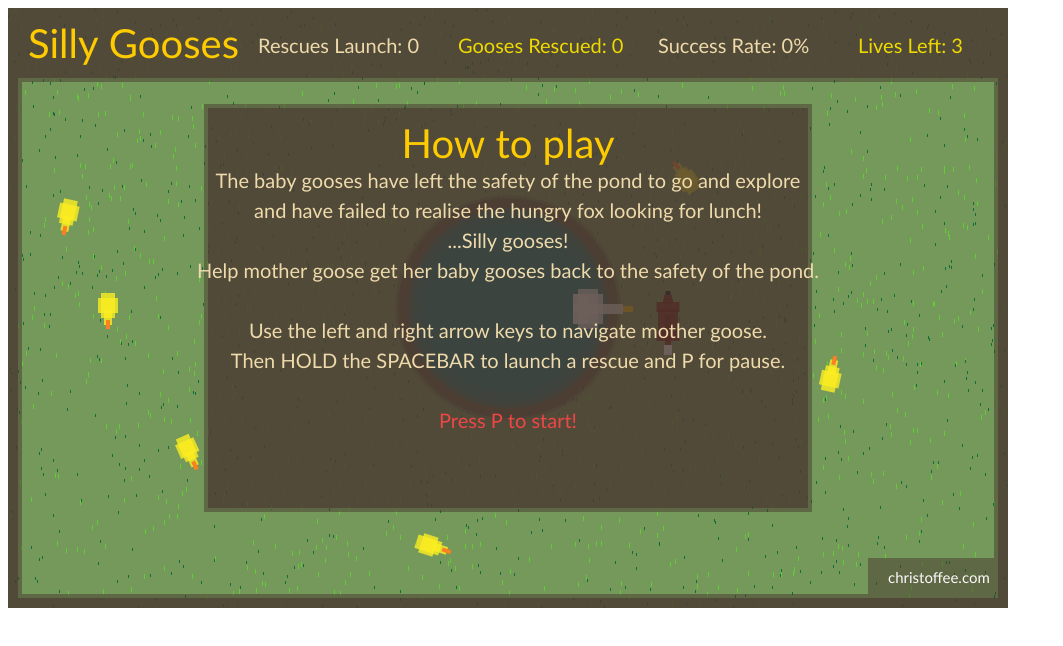
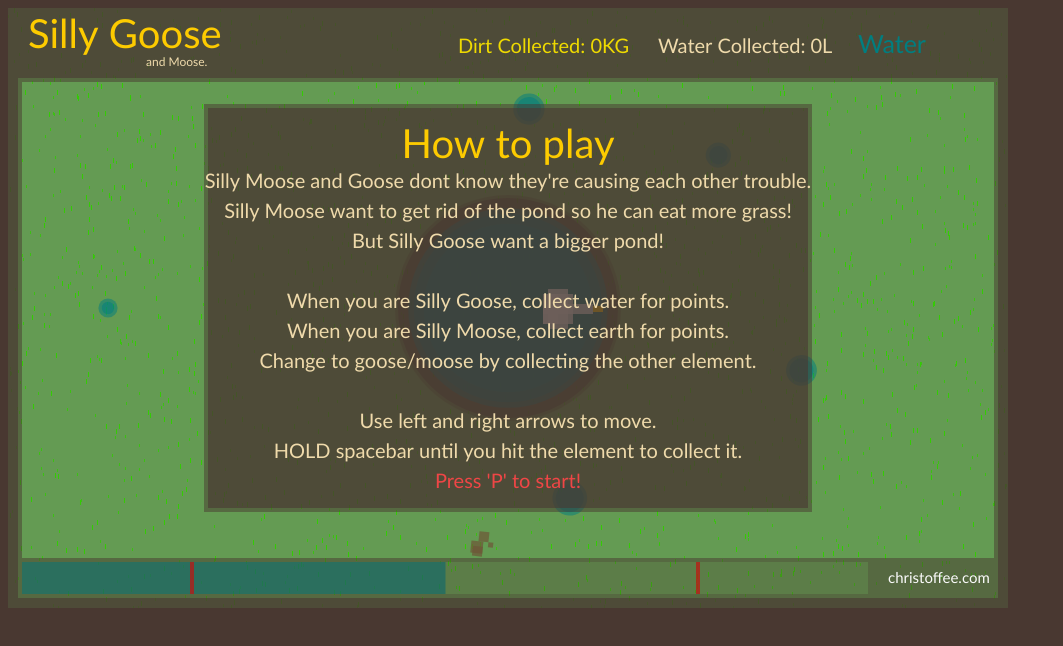
Before and after one commit to christoffee/Silly-Gooses, a plain HTML site: page index.html in a window 1280 px wide. Shown: the whole page, without its empty margins (0-1063 px from the left). Drawn offline with Linux system fonts and the light colour scheme; animation ran at ten frames a second.

Commit message:
change game
silly goose is now silly goose and moose

```diff
--- a/SillyGooses.js
+++ b/SillyGooses.js
@@ -8,53 +8,52 @@ window.requestAnimFrame = (function() {
           function(callback) { window.setTimeout(callback, 1000 / 60); };
 }());
 
-var canvas, context, toggle, canvasWidth, canvasHeight, canvasXCenter, canvasYCenter,
+var canvas, context, canvasWidth, canvasHeight, canvasXCenter, canvasYCenter,
     togglePul = true,
     spaceDown = false,
     gameover = false,
     menu = true,
     pulsate = 0,
+    puddlePulsate = 0,
     gooseLives = 3,
     gooseMove = 0,
     goosePosition = [],
     SillyGooseMaxPosition = [450, 450, 450, 350, 350, 270, 270, 270, 270, 270, 270, 270, 450, 450, 450, 450, 450, 450, 270, 270, 210, 210, 210, 210, 210, 210, 210, 350, 450, 450],
-    duckOut = 70,
+    duckOut = 40,
     rescues = 0,
     gooseRescues = 0,
     gooseRescuesMove = 0,
-    successRate = 0,
-    laserBeam = false,
+    waterSaved = 0,
     foxMove = 0,
     foxPosition = [],
     breadCrumbsArr = [],
     lastPosArr = [100, 100],
     grassArr = [],
-    gooseArr = [],
+    elementArr = [],
     segements = [],
-    motherGHasBaby = false,
+    puddleCollected = false,
+    left = false,
+    right = false,
+    notGoose = false,
     takeaway = -30,
-    gooseDied = false,
     menuAlpha = 1
-    score= 0;
+    score= 0,
+    dirtSaved = 0,
+    level = 1,
+    waterlevel = 100;
 
 function doKeyDown(e) {
     switch (e.keyCode) {
     //Left Arrow
     case 37:
-        if (!spaceDown && duckOut <= 80) {
-            gooseMove -= 1;
-            if (gooseMove === -1) {
-                gooseMove = 29;
-            }
+        if (!gameover) {
+          left = true;
         }
         break;
     //right arrow
     case 39:
-        if (!spaceDown && duckOut <= 80) {
-            gooseMove += 1;
-            if (gooseMove === 30) {
-                gooseMove = 0;
-            }
+        if (!gameover) {
+            right = true;
         }
         break;
     //space bar
@@ -66,11 +65,12 @@ function doKeyDown(e) {
         break;
     // P
     case 80:
+        if(gameover){
+          gameReset();
+        }else{
           menu = !menu;
-        break;
-    // L
-    case 76:
-        laserBeam = !laserBeam;
+        }
+
         break;
     default:
         break;
@@ -79,7 +79,14 @@ function doKeyDown(e) {
 
 function doKeyUp(e) {
     switch (e.keyCode) {
-        //space bar
+    case 37:
+        left = false;
+        break;
+
+    case 39:
+        right = false;
+        break;
+
     case 32:
         spaceDown = false;
         break;
@@ -87,7 +94,7 @@ function doKeyUp(e) {
 }
 
 function createBackgound() {
-    var i, grass, grassColour, grassSize, x, y;
+    var i, grass, grassSize, x, y,toggle;
     for (i = 0; i <= 2000; i += 1) {
         grass = [];
         x = Math.floor(Math.random() * (canvasWidth - 1));
@@ -95,12 +102,12 @@ function createBackgound() {
 
         toggle = !toggle;
         grassSize = toggle ? 3 : 5;
-        grassColour = toggle ? 'rgb(0,104,55)' : 'rgb(100,204,55)';
 
-        grass.push(x, y, grassSize, grassColour);
+        grass.push(x, y, grassSize);
         grassArr.push(grass);
     }
 }
+
 
 function getRandomInt(min, max) {
         do {
@@ -110,9 +117,9 @@ function getRandomInt(min, max) {
               number += 1;
             }
 
-            if (gooseArr[0]) {
-              for (var i = 0; i < gooseArr.length; i++) {
-                  if(number == gooseArr[i][1]){
+            if (elementArr[0]) {
+              for (var i = 0; i < elementArr.length; i++) {
+                  if(number == elementArr[i][1]){
                       exists = true;
                       break;
                   }
@@ -125,21 +132,21 @@ function getRandomInt(min, max) {
 function getRandomGooseInt(min, max) {
 
     var range = max - min + 1;
-      range = range / 10,
+      range = range / 20,
       number = Math.floor(Math.random() * (range));
-
-    return (number * 10) + min;
+    return (number * 20) + min;
 }
 
-function createSillyGooses() {
-    var i, gooses, randomSeg, x;
+function createPuddles() {
+    var i, puddle, randomSeg, x,elementLevel;
     for (i = 0; i < 6; i += 1) {
-        gooses = [];
+        puddle = [];
         randomSeg = getRandomInt(0,29);
         x = getRandomGooseInt(200,SillyGooseMaxPosition[randomSeg]);
+        elementLevel = getRandomInt(5, 25);
 
-        gooses.push(x,randomSeg);
-        gooseArr.push(gooses);
+        puddle.push(x,randomSeg,elementLevel);
+        elementArr.push(puddle);
     }
 }
 
@@ -175,7 +182,7 @@ function init() {
     canvasYCenter = canvasHeight / 2;
 
     createBackgound();
-    createSillyGooses();
+    createPuddles();
     getSegements();
 }
 
@@ -186,6 +193,7 @@ function drawSegment () {
         y = 0,
         w = 200,
         h = 1;
+
 
     for (var arr in segements) {
         for (var i = 0; i < segements[arr].length; i++) {
@@ -204,137 +212,172 @@ function drawSegment () {
     }
 }
 
-function drawSillyGooses () {
-    var y = -5,
+function drawElement () {
+    var y = 0,
         w = 20,
-        h = 15;
+        h = 15,
+        randomSeg;
 
-    for (var i = 0; i < gooseArr.length; i++) {
-        var r = segements[ gooseArr[i][1] ][0],
-            x = gooseArr[i][0];
+    for (var i = 0; i < elementArr.length; i++) {
 
+      var r = segements[ elementArr[i][1] ][0],
+            x = elementArr[i][0],
+            elementLevel = elementArr[i][2];
+
+
+        if(elementLevel > 3){
+          elementLevel -= 0.1;
+          elementArr[i][2] = elementLevel;
+        }else{
+          randomSeg = getRandomInt(0,29);
+          x = getRandomGooseInt(200,SillyGooseMaxPosition[randomSeg]);
+          elementArr[i][0] = x;
+          elementArr[i][1] = randomSeg;
+          elementArr[i][2] = getRandomInt(5, 25);
+
+          r = segements[ elementArr[i][1] ][0];
+          x = elementArr[i][0];
+          elementLevel = elementArr[i][2];
+        }
+
+      if(i == elementArr.length-1){
+        if(!notGoose){
+          dirt(x, y, r, elementLevel, puddlePulsate);
+        }else{
+          puddle(x, y, r, elementLevel, puddlePulsate);
+        }
+      }else{
+        if(notGoose){
+          dirt(x, y, r, elementLevel, puddlePulsate);
+        }else{
+          puddle(x, y, r, elementLevel, puddlePulsate);
+        }
+      }
+    }
+}
+
+function puddle (x, y, r, elementLevel, puddlePulsate) {
   context.save();
   context.translate(canvasXCenter, canvasYCenter);
   context.rotate(r);
-        context.fillStyle = "rgba(252,238,33,0.8)";
   context.beginPath();
-        context.fillRect(x,y, w, h);
-        context.fillRect(x+3,y-5, w-6, h+10);
-        context.fillRect(x+6,y-12, w-12, h);
-        context.fillStyle = "rgb(252,128,33)";
-        context.fillRect(x+8,y-16, w-16, h-6);
-        context.closePath();
+  context.arc(x, y, (elementLevel), 0, 2 * Math.PI, false);
+  context.fillStyle = 'rgba(0,126,128,0.5)';
+  context.fill();
+  context.beginPath();
+  context.arc(x, y, (elementLevel + 3) + puddlePulsate, 0, 2 * Math.PI, false);
+  context.fillStyle = 'rgba(0,126,128,0.5)';
   context.fill();
   context.restore();
 }
+
+function dirt (x, y, r, elementLevel, puddlePulsate) {
+  context.save();
+  context.translate(canvasXCenter, canvasYCenter);
+  context.rotate(r);
+  context.fillStyle = 'rgba(110,85,56,0.7)';
+  context.beginPath();
+  context.fillRect(x-5, y-10, elementLevel, elementLevel);
+  context.fill();
+  context.beginPath();
+  context.fillRect(x, y, elementLevel+5, elementLevel+5);
+  context.fill();
+  context.beginPath();
+  context.fillRect(x-5, y, elementLevel+7, elementLevel+7);
+  context.fill();
+  context.beginPath();
+  context.fillRect(x-3, y+10, elementLevel-5, elementLevel-5);
+  context.fill();
+  context.beginPath();
+  context.fillRect(x-15, y-5, elementLevel+5, elementLevel+5);
+  context.fill();
+  context.restore();
 }
 
 
 
+function drawBackground() {
+  context.save();
+  context.fillStyle = "rgb(100,155,83)";
 
-function drawBackground() {
-   context.fillStyle = "rgb(117,153,90)";
    context.rect(0, 0, canvasWidth, canvasHeight);
    context.fill();
+
+      context.fillStyle = "rgb(50,205,0)";
+
    for (var arr in grassArr) {
       for (var i = 0; i < grassArr[arr].length; i++) {
          // Draw an individual star.
-         context.fillStyle = grassArr[arr][3];
          context.beginPath();
          context.rect(grassArr[arr][0], grassArr[arr][1], grassArr[arr][2]/8, grassArr[arr][2]);
          context.closePath();
          context.fill();
       }
    }
+   context.restore();
 }
 
-
-function drawFox () {
-
-//TODO:hit detection
-  var cx = (Math.sin( foxMove )) + canvasXCenter,
-    cy = (Math.cos( foxMove ))+ canvasYCenter,
-    x = 150,
-    y = 0,
-    r = -(foxMove),
-    w = 20,
-      h = 30;
-
-  context.save();
-
-  context.fillStyle = "rgba(117,0,0,0.8)";
-  context.beginPath();
-  context.translate(cx,cy);
-  context.rotate(r);
-  context.fillRect(x, y, w, h);
-  context.fillRect(x-1.5, y+20+(pulsate/2), w+3, h-20);
-  context.fillRect(x-1.5, y-5-(pulsate/2), w+3, h-20);
-  context.fillRect(x+5, y-10, w-10, h-25);
-  context.fillRect(x+6, y-14, w-12, h-25);
-  context.fillRect(x+7, y+10-pulsate, w-14, h);
-  context.fillStyle = "rgb(250,250,250)";
-  context.fillRect(x+6, y+40-pulsate, w-12, h-20);
-  context.fillStyle = "rgb(2,2,2)";
-  context.fillRect(x+7.5, y-18, w-15, h-26);
-
-  context.closePath();
-  context.restore();
-
-
-  if(!menu){
-    foxMove+=(score+1)/70;
-    gooseRescuesMove+=0.01;
+function drawSilly () {
+  if(!spaceDown && duckOut <= 40){
+      if(puddleCollected){
+        rescues++;
+        score++;
+        puddleCollected= false;
       }
 
     }
-
-function drawDuck () {
-  if(!spaceDown && duckOut <= 80){
-      if(motherGHasBaby){
-        rescues++;
-        score++;
-        motherGHasBaby= false;
+    if(right && !spaceDown && duckOut <= 80){
+      gooseMove += 1;
+      if (gooseMove === 30) {
+          gooseMove = 0;
+      }
+    }
+    if(left && !spaceDown && duckOut <= 80 ){
+      gooseMove -= 1;
+      if (gooseMove === -1) {
+          gooseMove = 29;
+      }
+    }
+  if(!spaceDown && duckOut > 40){
+    duckOut-= 20;
   }
 
-    }
-  if(gooseDied && duckOut <= 70){
-      gooseDied = false;
-    }
-
-  if(!spaceDown && duckOut > 70){
-    duckOut-= 10;
-  }
-
-  if(motherGHasBaby || gooseDied){
+  if(puddleCollected){
     spaceDown=false;
   }
 
   if(spaceDown && duckOut < 500){
 
-    duckOut+= 10;
+    duckOut+= 20;
   }
-
-  var w = 20,
-    h = 40,
-    cx = canvasXCenter,
+  var cx = canvasXCenter,
     cy = canvasYCenter,
     x = duckOut,
-    y = -19,
     r = (gooseMove / 15 * Math.PI);
 
     goosePosition = [gooseMove,x];
+
+    if(notGoose){
+      var w = 50,
+        h = 30,
+        y = -13;
+      moose(x, y, w, h, cx, cy, pulsate, r);
+    }else{
+      var w = 20,
+        h = 40,
+        y = -19;
+      goose(x, y, w, h, cx, cy, pulsate, r);
+    }
+
+  checkGooseHit();
+}
+
+function goose (x, y, w, h, cx, cy, pulsate, r) {
   context.save();
-
-  if(gooseDied){
-    context.fillStyle = "rgba(253,30,30,0.8)";
-  }else{
   context.fillStyle = "rgba(253,253,253,0.8)";
-  }
   context.translate(cx, cy);
   context.rotate(r);
   context.fillRect(x, y, w, h);
-
-
   //butt
   //context.fillStyle = "rgb(240,240,240)";
   context.fillRect(x-5, y+5, w+10, h-10);
@@ -348,53 +391,70 @@ function drawDuck () {
     context.fillRect(x, y-pulsate*1, w-3, h);
     context.fillRect(x-pulsate*2, y+10, w-5, h-20);
   }
-
-  if(laserBeam){
-    context.fillStyle = "rgb(255,0,0)";
-    context.fillRect(x+40, y+16, w+430, h-39);
-    context.fillRect(x+40, y+22, w+430, h-39);
-  }
   //beak
   context.fillStyle = "rgb(253,203,0)";
   context.fillRect(x+45, y+17, w-10, h-34);
+  context.restore();
+}
 
+function moose (x, y, w, h, cx, cy, pulsate, r) {
+  context.save();
+  context.fillStyle = "rgba(72,48,48,0.9)";
+  context.translate(cx, cy);
+  context.rotate(r);
+  context.fillRect(x-10, y, w, h);
+  //butt
+  context.fillRect(x+40, y+10, w-45, h-20);
+  //head
+  context.fillRect(x+45, y+8, w-35, h-16);
+  //antelers
+  context.fillStyle = "rgba(230,248,48,0.9)";
+  //left
+  context.fillRect(x+45, y+18, w-47, h-10);
+  context.fillRect(x+45, y+30, w-36, h-27);
+  context.fillRect(x+45, y+22, w-40, h-27);
+  //right
+  context.fillRect(x+45, y-8, w-47, h-10);
+  context.fillRect(x+45, y-4, w-36, h-27);
+  context.fillRect(x+45, y+4, w-40, h-27);
   context.restore();
-  checkGooseHit();
 }
 
 
 function drawPond () {
   context.save();
   context.beginPath();
-  context.arc(canvasXCenter, canvasYCenter, 113, 0, 2 * Math.PI, false);
+  context.arc(canvasXCenter, canvasYCenter, (1.13*waterlevel), 0, 2 * Math.PI, false);
   context.fillStyle = 'rgba(73,56,49,0.3)';
   context.fill();
 
   context.beginPath();
-  context.arc(canvasXCenter, canvasYCenter, 110, 0, 2 * Math.PI, false);
+  context.arc(canvasXCenter, canvasYCenter, (1.1*waterlevel), 0, 2 * Math.PI, false);
   context.fillStyle = 'rgba(73,56,49,0.5)';
   context.fill();
 
   context.beginPath();
-  context.arc(canvasXCenter, canvasYCenter, 80 + pulsate, 0, 2 * Math.PI, false);
+  context.arc(canvasXCenter, canvasYCenter, (0.8*waterlevel) + pulsate, 0, 2 * Math.PI, false);
   context.fillStyle = 'rgba(0,126,128,0.5)';
   context.fill();
 
   context.beginPath();
-  context.arc(canvasXCenter, canvasYCenter, 90 + pulsate, 0, 2 * Math.PI, false);
+  context.arc(canvasXCenter, canvasYCenter, (0.9*waterlevel) + pulsate, 0, 2 * Math.PI, false);
   context.fillStyle = 'rgba(0,126,128,0.5)';
   context.fill();
 
   context.beginPath();
-  context.arc(canvasXCenter, canvasYCenter, 104 - pulsate, 0, 2 * Math.PI, false);
+  context.arc(canvasXCenter, canvasYCenter, (1.04*waterlevel) - pulsate, 0, 2 * Math.PI, false);
   context.fillStyle = 'rgba(0,126,128,0.5)';
   context.fill();
 context.restore();
 
   if (togglePul) {
-    pulsate += 0.2
+    pulsate += 0.2;
+    puddlePulsate += 0.02;
   }else{
     pulsate -= 0.2;
+    puddlePulsate -= 0.02;
   }
 
 
@@ -433,7 +493,7 @@ function showMenu () {
 }
 
 function showHowToPlay () {
-  showMenu(false);
+  showMenu();
 
   context.save();
 
@@ -443,14 +503,16 @@ function showHowToPlay () {
   context.fillText("How to play",canvasXCenter,150);
   context.fillStyle = "rgb(239,218,171)";
   context.font="20px Calibri";
-  context.fillText("The baby gooses have left the safety of the pond to go and explore",canvasXCenter,180);
-  context.fillText("and have failed to realise the hungry fox looking for lunch!",canvasXCenter,210);
-  context.fillText("...Silly gooses!",canvasXCenter,240);
-  context.fillText("Help mother goose get her baby gooses back to the safety of the pond.",canvasXCenter,270);
-  context.fillText("Use the left and right arrow keys to navigate mother goose.",canvasXCenter,330);
-  context.fillText("Then HOLD the SPACEBAR to launch a rescue and P for pause.",canvasXCenter,360);
+  context.fillText("Silly Moose and Goose dont know they're causing each other trouble.",canvasXCenter,180);
+  context.fillText("Silly Moose want to get rid of the pond so he can eat more grass!",canvasXCenter,210);
+  context.fillText("But Silly Goose want a bigger pond!",canvasXCenter,240);
+  context.fillText("When you are Silly Goose, collect water for points.",canvasXCenter,300);
+  context.fillText("When you are Silly Moose, collect earth for points.",canvasXCenter,330);
+  context.fillText("Change to goose/moose by collecting the other element.",canvasXCenter,360);
+  context.fillText("Use left and right arrows to move.",canvasXCenter,420);
+  context.fillText("HOLD spacebar until you hit the element to collect it.",canvasXCenter,450);
   context.fillStyle = "rgb(239,70,70)";
-  context.fillText("Press P to start!",canvasXCenter,420);
+  context.fillText("Press 'P' to start!",canvasXCenter,480);
 
   context.restore();
 }
@@ -466,11 +528,22 @@ function gameOver () {
   context.fillText("Game Over",canvasXCenter,150);
   context.fillStyle = "rgb(239,218,171)";
   context.font="20px Calibri";
-  if(score === 0){
-    context.fillText("Oh No! All the baby gooses are now the foxes lunch!",canvasXCenter,210);
+
+  context.fillText("Well done you have collected " + waterSaved + "L of water",canvasXCenter,210);
+  context.fillText("and collected " + dirtSaved + "KG of earth... giving you a score of",canvasXCenter,240);
+
+  context.fillStyle = "rgb(239,0,0)";
+  context.font="30px Calibri";
+  context.fillText(waterSaved + dirtSaved,canvasXCenter,270);
+
+  context.fillStyle = "rgb(239,218,171)";
+  context.font="20px Calibri";
+  if(waterlevel < 70){
+  context.fillText("... but sadly a goose lost its home :(",canvasXCenter,300);
   }else{
-    context.fillText("Well done you have saved " + score + " silly gooses.",canvasXCenter,210);
+  context.fillText("... but sadly a moose lost its home :(",canvasXCenter,300);
   }
+  context.fillText("Press 'P' to play again.",canvasXCenter,450);
 
   context.restore();
 }
@@ -505,34 +578,42 @@ function rescuedGeese () {
 }
 
 function checkGooseHit () {
+  var randomSeg,x;
   if(goosePosition[0]){
   //check to see if has baby geese
-    for (var i = 0; i < gooseArr.length; i++) {
-      if(goosePosition[0] == gooseArr[i][1]){
-        if (goosePosition[1] == gooseArr[i][0]) {
-          gooseArr.splice(i,1);
-          motherGHasBaby = true;
+    for (var i = 0; i < elementArr.length; i++) {
+      if(goosePosition[0] == elementArr[i][1]){
+        if (goosePosition[1] == elementArr[i][0]) {
+          if(i == 5){
+            notGoose = !notGoose;
+          }
+          increaseWaterlevel(elementArr[i][2]/10);
+          randomSeg = getRandomInt(0,29);
+          x = getRandomGooseInt(200,SillyGooseMaxPosition[randomSeg]);
+          elementArr[i][0] = x;
+          elementArr[i][1] = randomSeg;
+          elementArr[i][2] = getRandomInt(5, 25);
+          puddleCollected = true;
         }
         break;
       }
     }
-  //check if fox has lunch
-  var csd = 29 -  ( Math.floor((foxMove / Math.PI)* 15) % 30 );
-  //console.log('duck',goosePosition[1]);
-    if(goosePosition[0] <= csd + 2 &&  goosePosition[0] >= csd - 1){
-        if(goosePosition[1] >= 125 && goosePosition[1] <= 175 && !gooseDied){
-          gooseDied = true;
-          gooseLives--;
-        }
-
   }
 }
 
+function increaseWaterlevel(elementLevel){
+  if(notGoose){
+    waterlevel -= elementLevel;
+    dirtSaved += elementLevel;
+  }else{
+    waterlevel += elementLevel;
+    waterSaved += elementLevel;
+  }
 }
 
 function gameText () {
-  successRate = Math.ceil((rescues/gooseRescues) *100) || 0;
-
+  waterSaved = Math.floor(waterSaved);
+  dirtSaved = Math.floor(dirtSaved);
   context.save();
 
   context.beginPath();
@@ -541,13 +622,21 @@ function gameText () {
   context.fillRect(0, 70, 10, 520);
   context.fillRect(990, 70, 10, 520);
   context.fillRect(0, 590, 1000, 10);
-
+  if(waterlevel < 70 || waterlevel > 130 && !gameover){
+    context.fillStyle = "rgba(203,0,0,0.8)";
+  }else{
     context.fillStyle = "rgba(73,56,49,0.5)";
+  }
   context.fillRect(10, 70, 980, 4);
   context.fillRect(10, 74, 4, 516);
   context.fillRect(986, 74, 4, 516);
   context.fillRect(14, 586, 972, 4);
+  context.fillRect(14, 550, 846, 4);
   context.fillRect(860, 550, 126, 36);
+
+  context.fillStyle = "rgba(73,56,49,0.3)";
+
+  context.fillRect(14, 554, 846, 32);
 
   context.font="15px Calibri";
   context.fillStyle = "rgb(250,250,250)";
@@ -558,15 +647,53 @@ function gameText () {
   context.fillStyle = "rgb(253,203,0)";
 
   context.font="40px Calibri";
-  context.fillText("Silly Gooses",20,50);
+  if(notGoose){
+    context.fillText("Silly Moose",20,40);
+    context.fillStyle = "rgb(239,218,171)";
+    context.font="12px Calibri";
+    context.fillText("and Goose.",138,58);
+  }else{
+    context.fillText("Silly Goose",20,40);
+    context.fillStyle = "rgb(239,218,171)";
+    context.font="12px Calibri";
+    context.fillText("and Moose.",138,58);
+  }
+
 
   context.font="20px Calibri";
+
       context.fillStyle = "rgb(239,218,171)";
-  context.fillText("Rescues Launch: " + gooseRescues ,250,45);
-  context.fillText("Success Rate: " + successRate + "%",650,45);
+  context.fillText("Water Collected: " + waterSaved + "L",650,45);
   context.fillStyle = "rgb(239,218,0)";
-  context.fillText("Gooses Rescued: " + score ,450,45);
-  context.fillText("Lives Left: " + gooseLives ,850,45);
+  context.fillText("Dirt Collected: " + dirtSaved + "KG",450,45);
+  if(notGoose){
+    context.fillStyle = 'rgb(110,85,56)';
+    context.font="25px Calibri";
+    context.fillText("Earth",850,45);
+  }else{
+    context.fillStyle = 'rgb(0,126,128)';
+    context.font="25px Calibri";
+    context.fillText("Water",850,45);
+  }
+
+
+  context.restore();
+}
+
+function drawWaterLevel () {
+  context.save();
+  if(waterlevel < 70 || waterlevel > 129){
+    context.fillStyle = "rgba(103,6,9,0.6)";
+  }else{
+    context.fillStyle = 'rgba(0,126,128,0.7)';
+  }
+  context.translate(10, 554);
+  context.fillRect(4, 0, (waterlevel-50)*8.47, 32);
+
+  context.fillStyle = 'rgba(250,0,0,0.7)';
+  context.fillRect(172, 0, 4, 32);
+
+  context.fillRect(678, 0, 4, 32);
 
   context.restore();
 }
@@ -576,26 +703,38 @@ function render() {
         context.clearRect(0, 0, canvasWidth, canvasHeight);
         drawBackground();
         drawPond();
-        drawSillyGooses();
-        rescuedGeese();
-        drawFox();
-        drawDuck();
+        drawElement();
+        drawSilly();
+        drawWaterLevel();
         gameText();
         if(menu) {
             showHowToPlay();
         }
-        if(gooseLives === 0){
+        if(waterlevel <= 50 || waterlevel >= 150){
           gameover = true;
         }
-        if(gameover && !motherGHasBaby) {
+        if(gameover) {
           gameOver();
         }
-        if(rescues === 6 && !motherGHasBaby){
-          rescues = 0;
-          createSillyGooses();
+        if(!menu && waterlevel > 50 && waterlevel < 150){
+
+          if(notGoose){
+            waterlevel += (0.1 + (dirtSaved/70)) ;
+          }else{
+            waterlevel -= (0.1 + (waterSaved/70));
+          }
         }
         //drawSegment();
     }
+}
+
+function gameReset () {
+  menu = false;
+  notGoose = false;
+  waterlevel = 100;
+  waterSaved = 0;
+  dirtSaved = 0;
+  gameover = false;
 }
 
 (function animloop() {
--- a/index.html
+++ b/index.html
@@ -3,6 +3,19 @@
 	<head>
 		<meta charset="utf-8">
 		<script type="text/javascript" src="SillyGooses.js"></script>
+		<style type="text/css">
+			body{
+				background-color: rgb(73,56,49);
+			};
+			canvas{
+    			padding-left: 0;
+			    padding-right: 0;
+			    margin-left: auto;
+			    margin-right: auto;
+			    display: block;
+			    width: 1000px;
+			};
+		</style>
 	</head>
 	<body onload="init()">
 
```
Lines whose indentation alone changed are shown as unchanged.
